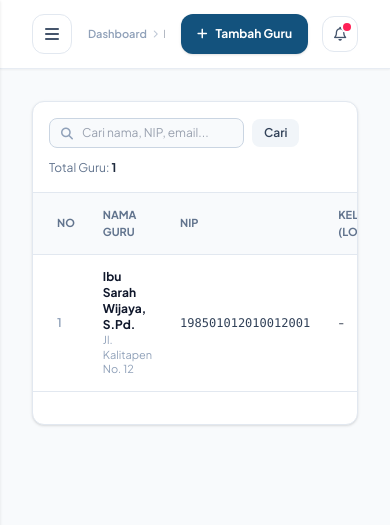
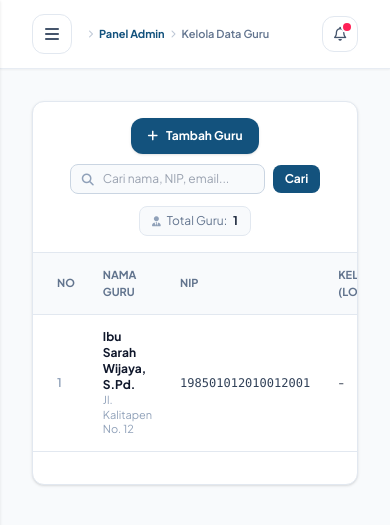
Before and after one commit to MughniIanAkmal/Binaro, a Laravel app: page /guru in a window 390 px wide. Shown: the top 525 px of the page. Run offline with Laravel 12, Linux system fonts and the light colour scheme; the visitor is signed in with stand-in values (Sample User, id 1); data comes from the database, SQL or seed files in the repository; data that the repository does not hold is empty; style sheets or scripts are compiled from the project's sources.

Commit message:
Pindahkan tombol tambah guru ke card dan rapikan layout pencarian

```diff
--- a/laravel/resources/views/guru/data/index.blade.php
+++ b/laravel/resources/views/guru/data/index.blade.php
@@ -3,36 +3,34 @@
 @section('page_title', 'Kelola Data Guru')
 @section('page_subtitle', 'Daftar akun pendidik dan staf pengajar ' . config('binaro.nama_sekolah') . '.')
 
-@section('breadcrumb_trail')
-    <a href="{{ route('admin.dashboard') }}" class="hover:text-slate-600 transition shrink-0">Dashboard</a>
-@endsection
-
-@section('header_actions')
-    <button type="button" id="btn-tambah-guru" class="inline-flex items-center gap-2 px-4 h-10 rounded-xl text-[12px] font-bold text-white shadow-sm hover:opacity-90 transition bg-primary" >
-        <i class="fas fa-plus"></i> Tambah Guru
-    </button>
-@endsection
-
 @section('content')
 <div class="space-y-6">
 
     <div class="bg-white rounded-xl border border-slate-200 overflow-hidden shadow-sm">
-        <div class="p-4 border-b border-slate-200 flex justify-between items-center flex-wrap gap-3">
+        <div class="p-4 border-b border-slate-200 flex flex-col sm:flex-row items-center gap-3">
+            <div class="flex flex-1 flex-wrap items-center justify-center sm:justify-start gap-2.5">
+                <button type="button" id="btn-tambah-guru" class="inline-flex items-center gap-2 px-4 h-9 rounded-xl text-[12px] font-bold text-white shadow-sm hover:opacity-90 transition bg-primary">
+                    <i class="fas fa-plus"></i> Tambah Guru
+                </button>
                 <form action="{{ route('guru.data.index') }}" method="GET" class="flex gap-2 items-center">
                     <div class="relative">
                         <i class="fas fa-search absolute left-3 top-2.5 text-slate-400 text-xs"></i>
                         <input type="text" name="search" value="{{ request('search', request('q')) }}" placeholder="Cari nama, NIP, email..."
                                class="pl-8 pr-3 py-1.5 text-xs border border-slate-300 rounded-lg bg-slate-50 focus:outline-none focus:border-primary">
                     </div>
-                <button type="submit" class="px-3 py-1.5 bg-slate-100 hover:bg-slate-200 text-slate-700 text-xs font-semibold rounded-lg">
+                    <button type="submit" class="px-3 py-1.5 bg-primary hover:opacity-90 text-white text-xs font-bold rounded-lg transition">
                         Cari
                     </button>
                     @if(request('search') || request('q'))
                         <a href="{{ route('guru.data.index') }}" class="text-xs text-rose-600 hover:underline">Reset</a>
                     @endif
                 </form>
-            <div class="text-xs text-slate-500">
+            </div>
+            <div class="flex flex-1 justify-center sm:justify-end">
+                <span class="inline-flex items-center gap-1.5 px-3 py-1.5 rounded-lg bg-slate-50 border border-slate-200 text-xs text-slate-500 whitespace-nowrap">
+                    <i class="fas fa-user-tie text-[10px] text-slate-400"></i>
                     Total Guru: <span class="font-bold text-slate-800">{{ $guru->total() }}</span>
+                </span>
             </div>
         </div>
 
```
Lines whose indentation alone changed are shown as unchanged.
